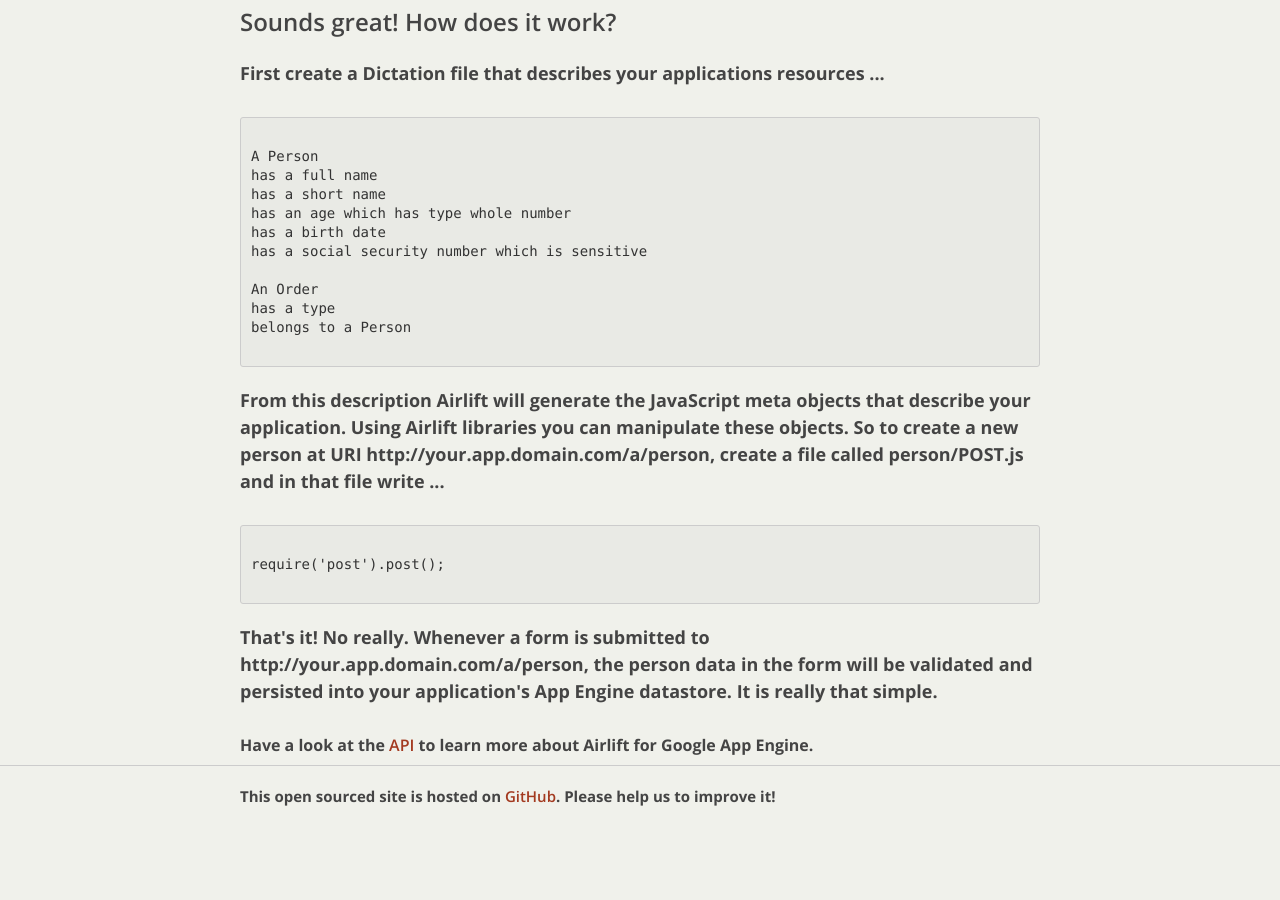
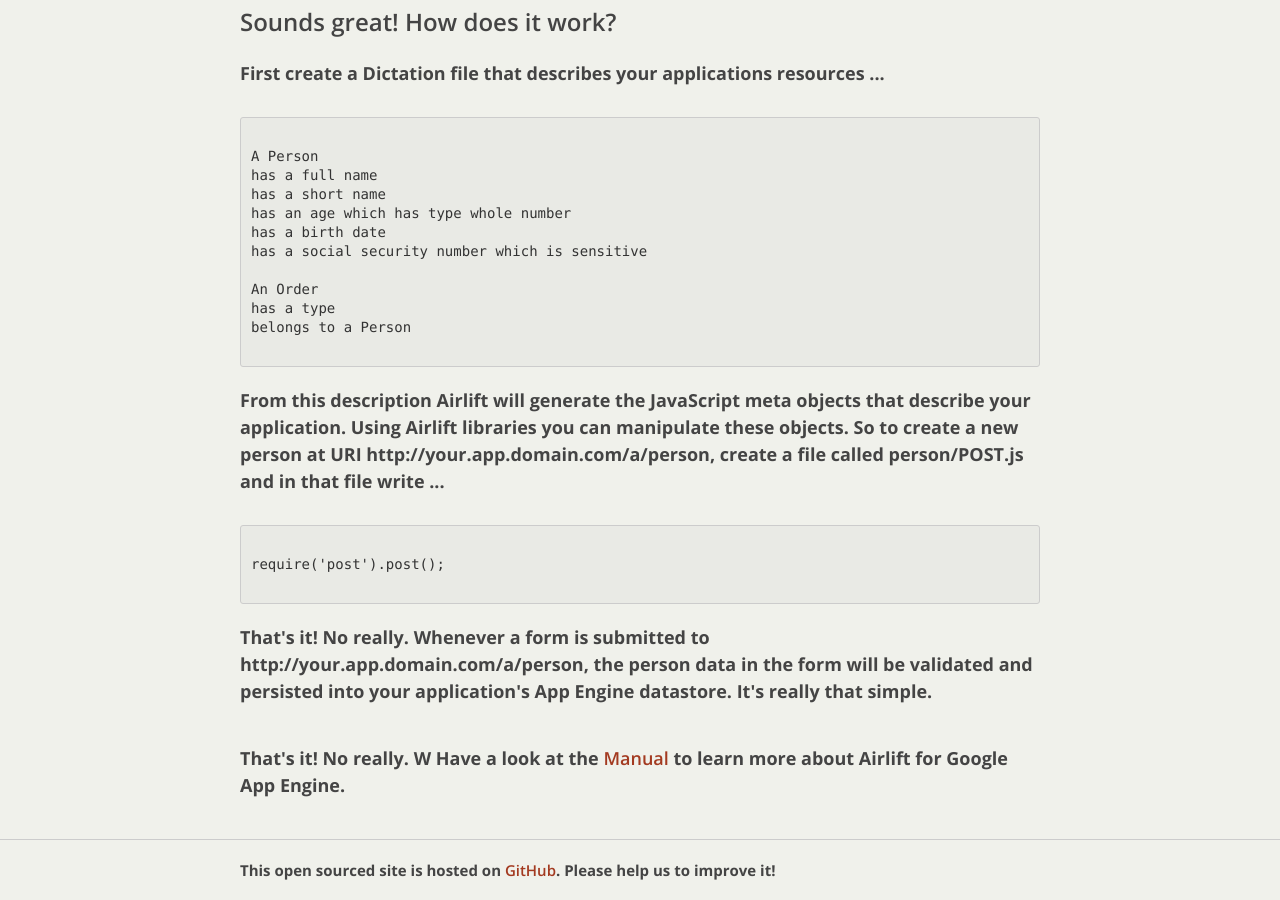
Before and after one commit to Airlift-Framework/airlift-framework.github.com, a Jekyll site: the page built from index.html, in a window 1280 px wide and 900 px high, scrolled down 705 px. Built offline with Jekyll 4.4.1, drawn with Linux system fonts in a browser that asks for light colours; nearby versions of some CDN libraries; before the commit the page ends 1531 px from its top, so only the background shows below that.

Commit message:
Updated.

```diff
--- a/index.html
+++ b/index.html
@@ -56,9 +56,11 @@ require('post').post();
 </code>
 </pre>
     <p class="answer">
-That's it! No really. Whenever a form is submitted to http://your.app.domain.com/a/person, the person data in the form will be validated and persisted into your application's App Engine datastore.  It is really that simple.<br>
+That's it! No really. Whenever a form is submitted to http://your.app.domain.com/a/person, the person data in the form will be validated and persisted into your application's App Engine datastore.  It's really that simple.<br>
     </p>
-    Have a look at the <a href="airlift.lucidtechnics.com/api">API</a> to learn more about Airlift for Google App Engine.
-
+    <p class="answer">
+That's it! No really. W
+    Have a look at the <a href="airlift.lucidtechnics.com/manual">Manual</a> to learn more about Airlift for Google App Engine.
+    </p>
   </div>
 </div>
```
